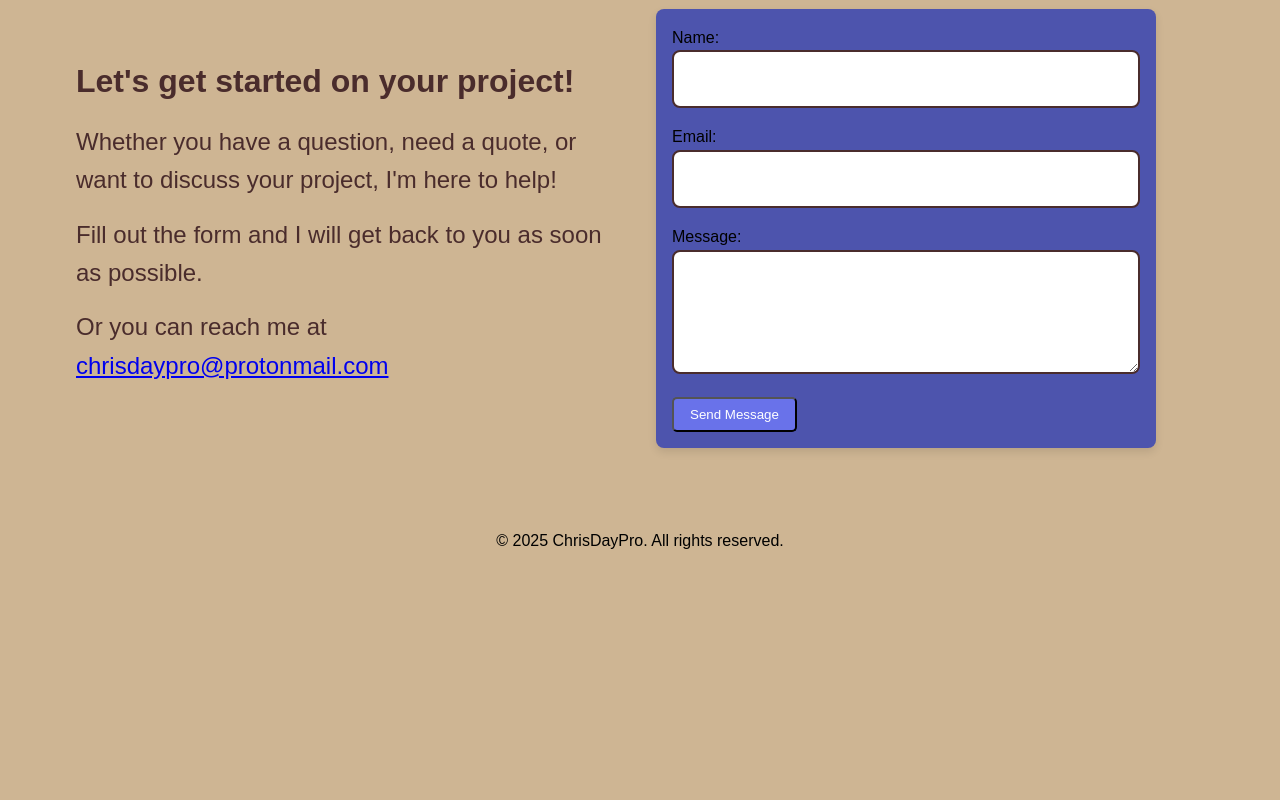
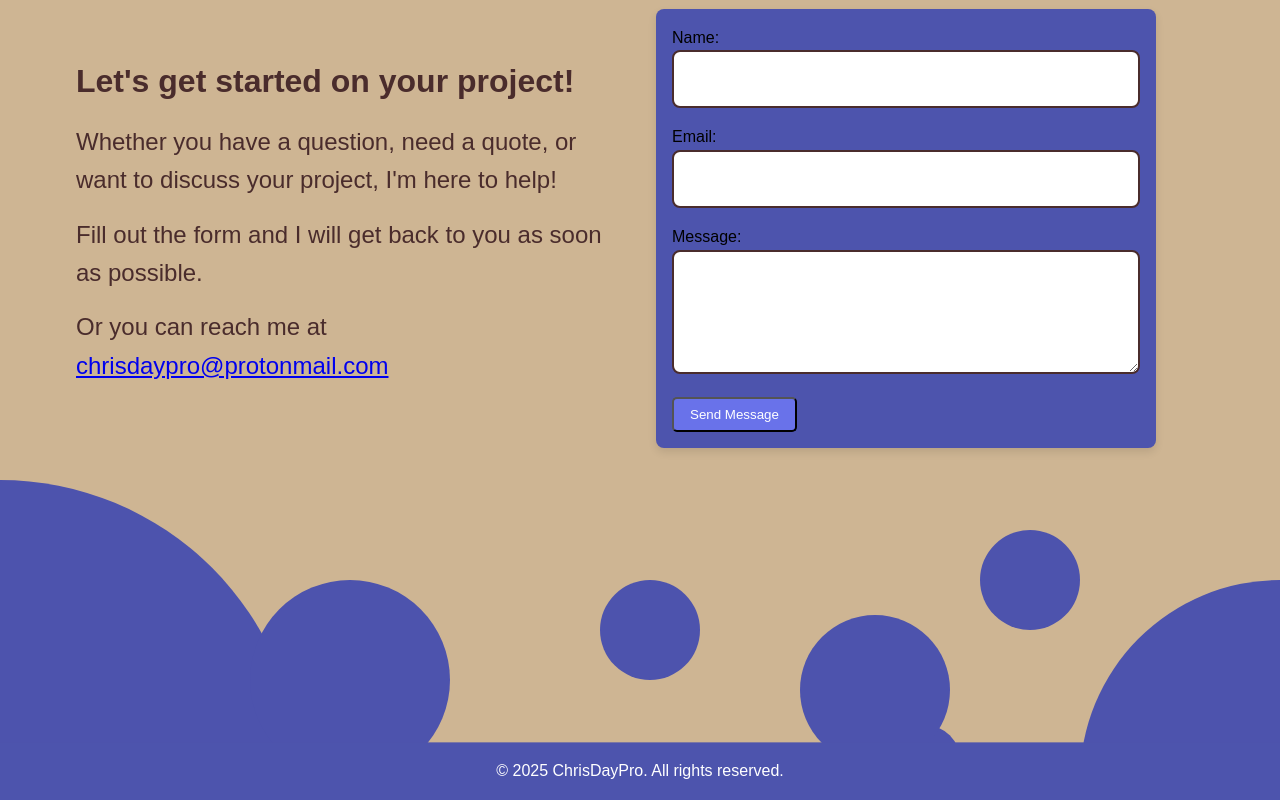
Before and after one commit to HackerDeDoDah/newPortfolio, a plain HTML site: page index.html in a window 1280 px wide. Shown: the part 3506-4306 px from the top of the page. Before the commit the page ends 4076 px from the top, so only its background shows below. Drawn offline with Linux system fonts and the light colour scheme.

Commit message:
added to the footer as it was a bit boring

```diff
--- a/index.html
+++ b/index.html
@@ -204,6 +204,13 @@
             <p>&copy; 2025 ChrisDayPro. All rights reserved.</p>
         </div>
     </footer>
+    <div class="semi1"></div>
+    <div class="semi2"></div>
+    <div class="semi3"></div>
+    <div class="semi4"></div>
+    <div class="semi5"></div>
+    <div class="semi6"></div>
+    <div class="semi7"></div>
     <script src="scripts.js"></script>
 </body>
 </html>
--- a/styles.css
+++ b/styles.css
@@ -41,6 +41,7 @@ body {
     -webkit-font-smoothing: antialiased;
     font-optical-sizing: auto;
     font-style: normal;
+    overflow-x:hidden;
 }
 
 .navbar {
@@ -357,9 +358,16 @@ body {
 }
 
 footer {
+    position: absolute;
+    top: auto;
     text-align: center;
     padding: 1rem 0;
     margin-top: 2rem;
+    background-color: #4d54ad;
+    color: #fff;
+    width: 100%;
+    left: 0;
+    translate: 0 400%;
 }
 
 /* ----------media------------- */
@@ -475,6 +483,12 @@ footer {
         display: grid;
         grid-template-columns: 1fr;
         align-items: center;
+        justify-content:center;
+    }
+    .form-wrapper {
+        max-width: 100%;
+        width: 90%;
+        margin: 0 auto;
     }
 
     .call {
@@ -754,3 +768,83 @@ ul li {
     padding: 2rem;
     margin: 3rem 0;
 }
+
+/* semi circles */
+
+.semi1 {
+    position: absolute;
+    top: auto;
+    left: 0;
+    width: 300px;
+    height: 300px;
+    background-color: #4d53ad;
+    border-radius: 0 20rem 0 0 ;
+    z-index: -1;
+}
+.semi2 {
+    position: absolute;
+    top: auto;
+    right: 0;
+    width: 200px;
+    height: 200px;
+    background-color: #4d53ad;
+    border-radius: 20rem 0 0 0 ;
+    z-index: -1;
+    translate: 0 50%;
+}
+.semi3 {
+    position: absolute;
+    top: auto;
+    right: 20rem;
+    width: 70px;
+    height: 35px;
+    background-color: #4d53ad;
+    border-radius: 20rem 20rem 0 0;
+    z-index: -1;
+    translate: 0 700%;
+}
+.semi4 {
+    position: absolute;
+    top: auto;
+    left: 800px;
+    width: 150px;
+    height: 150px;
+    background-color: #4d53ad;
+    border-radius: 50%;
+    z-index: -1;
+    translate: 0 90%;
+}
+.semi5 {
+    position: absolute;
+    top: auto;
+    left: 250px;
+    width: 200px;
+    height: 200px;
+    background-color: #4d53ad;
+    border-radius: 50%;
+    z-index: -1;
+    translate: 0 50%;
+}
+
+.semi6 {
+    position: absolute;
+    top: auto;
+    right: 200px;
+    width: 100px;
+    height: 100px;
+    background-color: #4d53ad;
+    border-radius: 50%;
+    z-index: -1;
+    translate: 0 50%;
+}
+.semi7 {
+    position: absolute;
+    top: auto;
+    left: 600px;
+    width: 100px;
+    height: 100px;
+    background-color: #4d53ad;
+    border-radius: 50%;
+    z-index: -1;
+    translate: 0 100%;
+}
```
